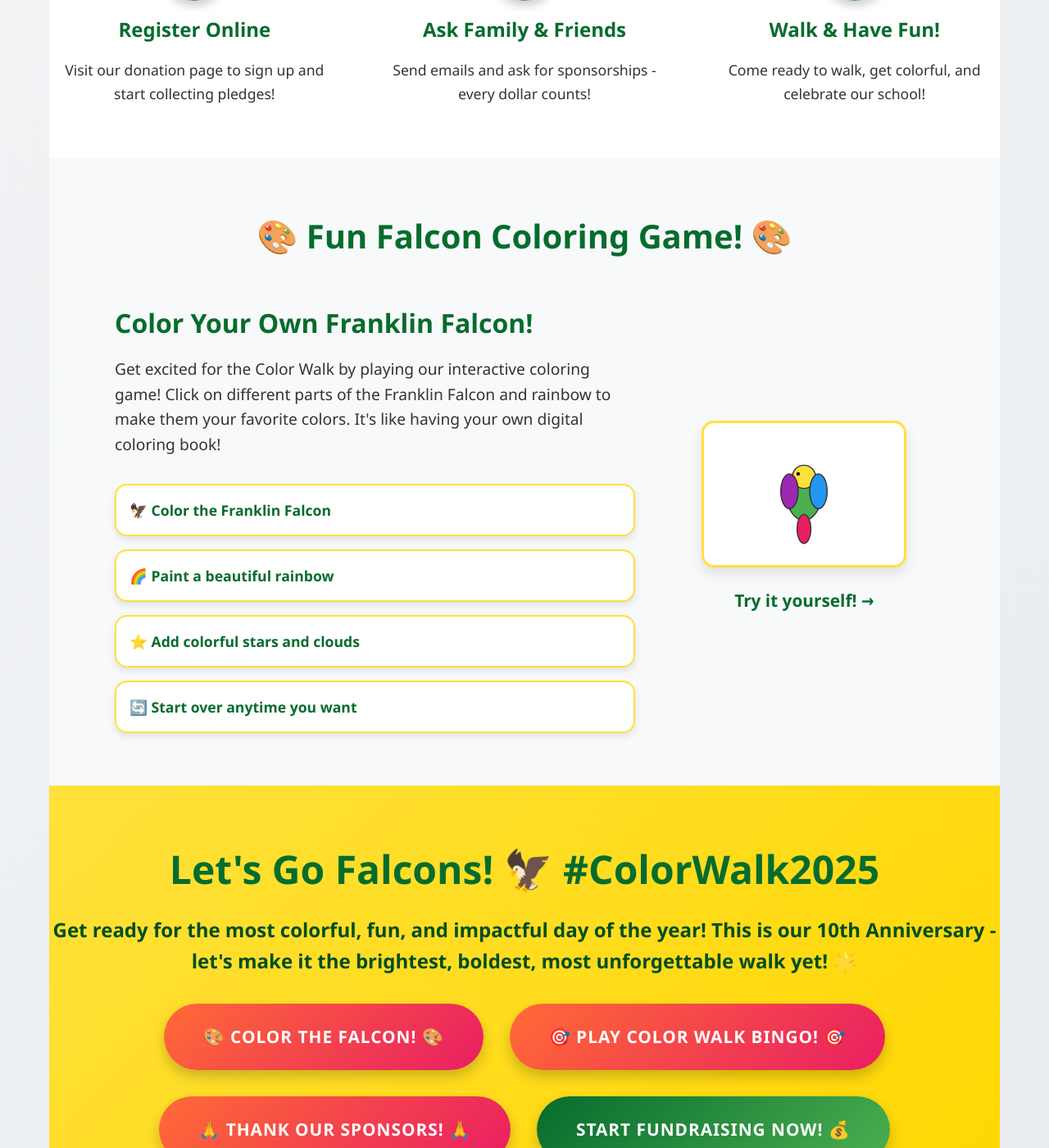
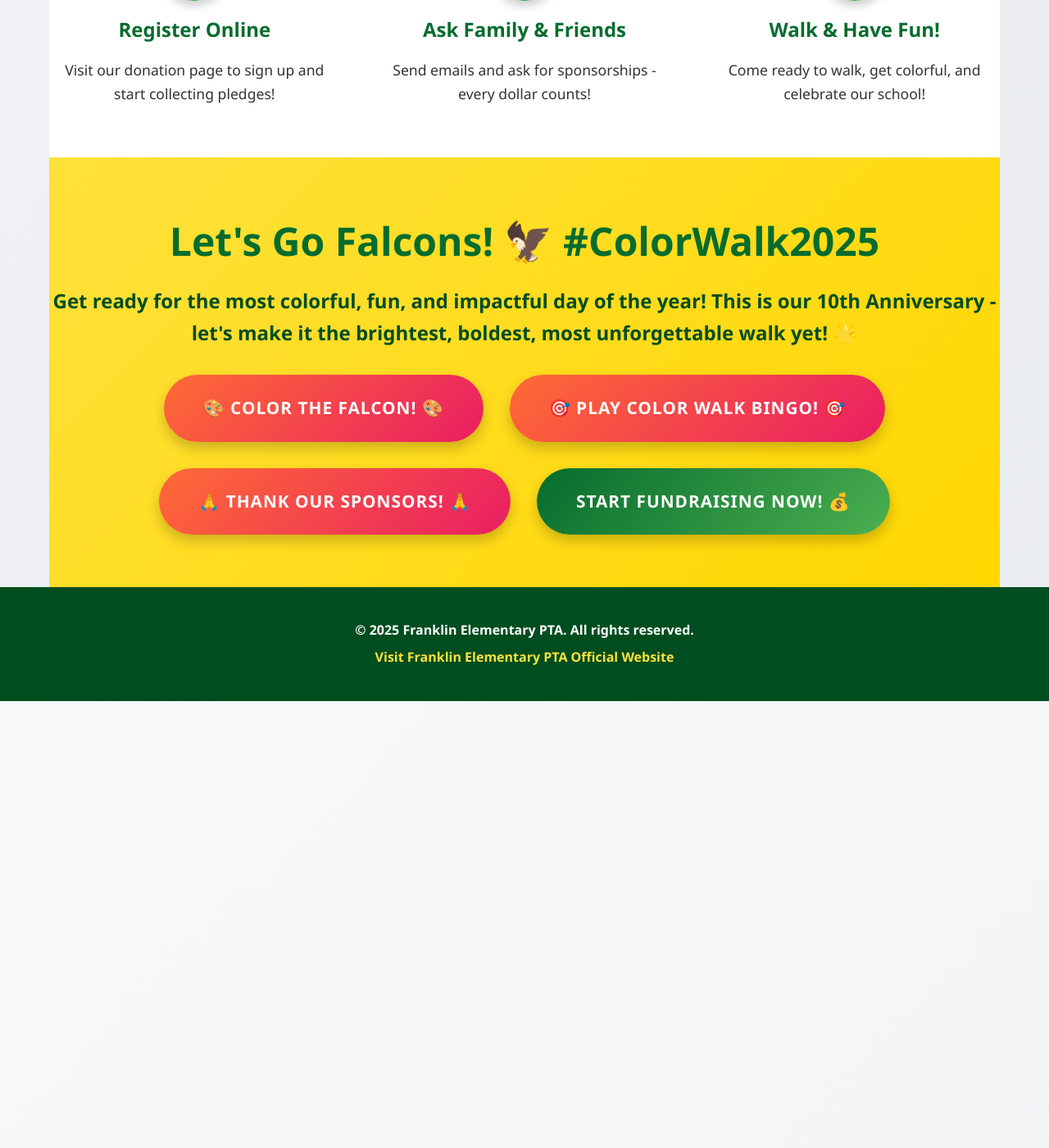
Before and after one commit to judytuna/franklin-walkathon-2025, a Jekyll site: the page built from index.html, in a window 1280 px wide and 1400 px high, scrolled down 3076 px. Shown: the whole window at 82% size. Built offline with Jekyll 4.4.1, drawn with Linux system fonts in a browser that asks for light colours; after the commit the page ends 3931 px from its top, so only the background shows below that.

Commit message:
update homepage

```diff
--- a/index.html
+++ b/index.html
@@ -102,35 +102,6 @@ title: "Home"
     </div>
 </section>
 
-<section class="game-preview">
-    <div class="section-header">
-        <h2>🎨 Fun Falcon Coloring Game! 🎨</h2>
-    </div>
-    <div class="game-preview-content">
-        <div class="game-preview-text">
-            <h3>Color Your Own Franklin Falcon!</h3>
-            <p>Get excited for the Color Walk by playing our interactive coloring game! Click on different parts of the Franklin Falcon and rainbow to make them your favorite colors. It's like having your own digital coloring book!</p>
-            <div class="game-features">
-                <div class="game-feature">🦅 Color the Franklin Falcon</div>
-                <div class="game-feature">🌈 Paint a beautiful rainbow</div>
-                <div class="game-feature">⭐ Add colorful stars and clouds</div>
-                <div class="game-feature">🔄 Start over anytime you want</div>
-            </div>
-        </div>
-        <div class="game-preview-demo">
-            <svg viewBox="0 0 300 200" xmlns="http://www.w3.org/2000/svg" class="demo-falcon">
-                <ellipse cx="150" cy="100" rx="30" ry="45" fill="#4CAF50" stroke="#333" stroke-width="2"/>
-                <circle cx="150" cy="70" r="20" fill="#FFE13B" stroke="#333" stroke-width="2"/>
-                <polygon points="130,70 115,75 130,80" fill="#FF6B35" stroke="#333" stroke-width="2"/>
-                <circle cx="140" cy="65" r="3" fill="#000"/>
-                <ellipse cx="125" cy="95" rx="15" ry="30" fill="#9C27B0" stroke="#333" stroke-width="2"/>
-                <ellipse cx="175" cy="95" rx="15" ry="30" fill="#2196F3" stroke="#333" stroke-width="2"/>
-                <ellipse cx="150" cy="160" rx="12" ry="25" fill="#E91E63" stroke="#333" stroke-width="2"/>
-            </svg>
-            <p class="demo-text">Try it yourself! →</p>
-        </div>
-    </div>
-</section>
 
 <section class="cta">
     <div class="cta-content">
```
